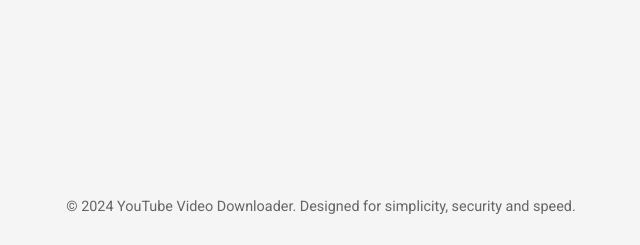
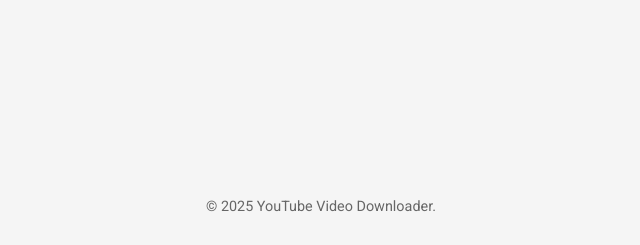
Before and after one commit to Paul-HenryP/youtube_downloader, a Django app: page / in a window 1280 px wide. Shown: the part 555-800 px from the top of the page, without its empty margins (319-959 px from the left). Run offline with Django 5.2, Linux system fonts and the light colour scheme.

Commit message:
Add files via upload

```diff
--- a/templates/home.html
+++ b/templates/home.html
@@ -142,7 +142,7 @@
         </form>
     </main>
     <footer class="footer">
-        <p>&copy; 2024 YouTube Video Downloader. Designed for simplicity, security and speed.</p>
+        <p>&copy; 2025 YouTube Video Downloader.</p>
     </footer>
     <script>
         const toggleButton = document.getElementById('theme-toggle');
```
